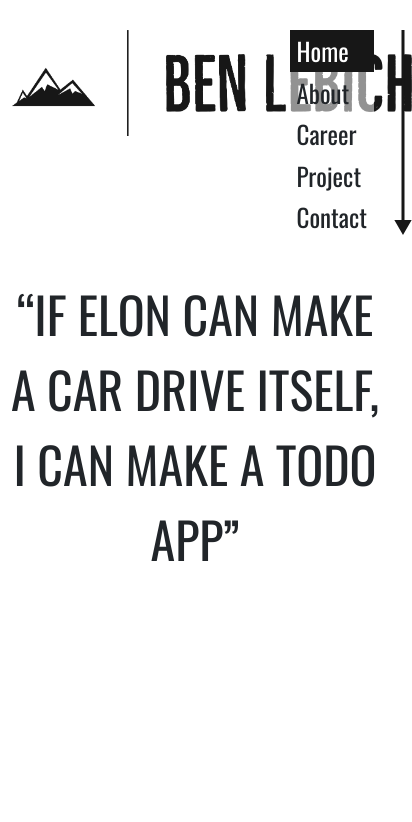
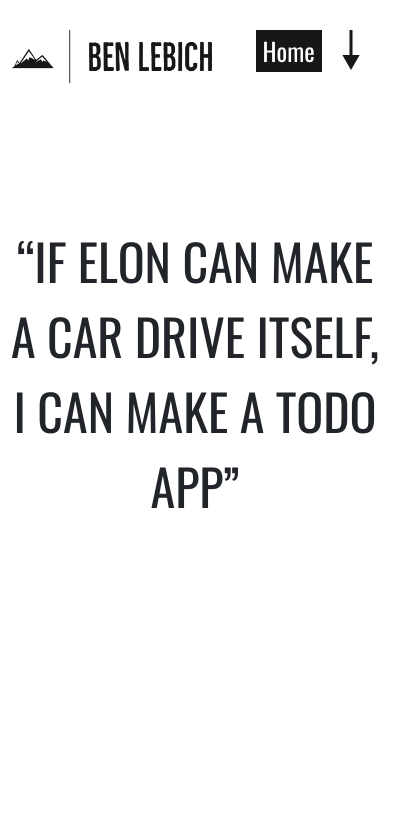
Before and after one commit to BenLebich/portfolio-svelte, a Svelte app: page / in a window 390 px wide. Shown: the top 822 px of the page, 412 px wide, since content can reach past the window. Built offline with nearby package versions, Linux system fonts and the light colour scheme.

Commit message:
making nav responsive

```diff
--- a/src/App.svelte
+++ b/src/App.svelte
@@ -11,7 +11,7 @@
 </script>
 
 <main>
-	<Nav/>
+	<Nav innerWidth={innerWidth}/>
 	<Hero/>
 	<About y={y} innerWidth={innerWidth}/>
 </main>
--- a/src/comps/sections/Nav.svelte
+++ b/src/comps/sections/Nav.svelte
@@ -1,5 +1,9 @@
 <script>
+export let innerWidth;
   let heightArrow = 190;
+  if (innerWidth <= 775) {
+      heightArrow = 25;
+  }
   let selected = "Home";
   let sections = ["Home", "About", "Career", "Project", "Contact"];
 
@@ -14,6 +18,7 @@
     <div class="menu">
       <div class="sections">
         {#each sections as section, idx}
+          {#if innerWidth <= 775 && section === selected}
           <div
           on:click={handleClick}
           data-idx={idx}
@@ -23,6 +28,18 @@
         >
           {section}
         </div>
+          {:else if innerWidth > 775}
+          <div
+          on:click={handleClick}
+          data-idx={idx}
+          class="{section.toLowerCase()} {section === selected
+            ? 'active'
+            : ''}"
+        >
+          {section}
+        </div>
+          {/if}
+
         {/each}
       </div>
       <div class="arrow">
@@ -48,7 +65,7 @@
 
 <style>
   .main-logo {
-    width: 400px;
+    max-width: 400px;
     height: fit-content;
   }
 
@@ -82,4 +99,10 @@
     color: #ffffff;
     background-color: #171717;
   }
+
+  @media only screen and (max-width: 775px) {
+    .main-logo {
+    max-width: 200px;
+  }
+  }
 </style>
```
Lines whose indentation alone changed are shown as unchanged.
